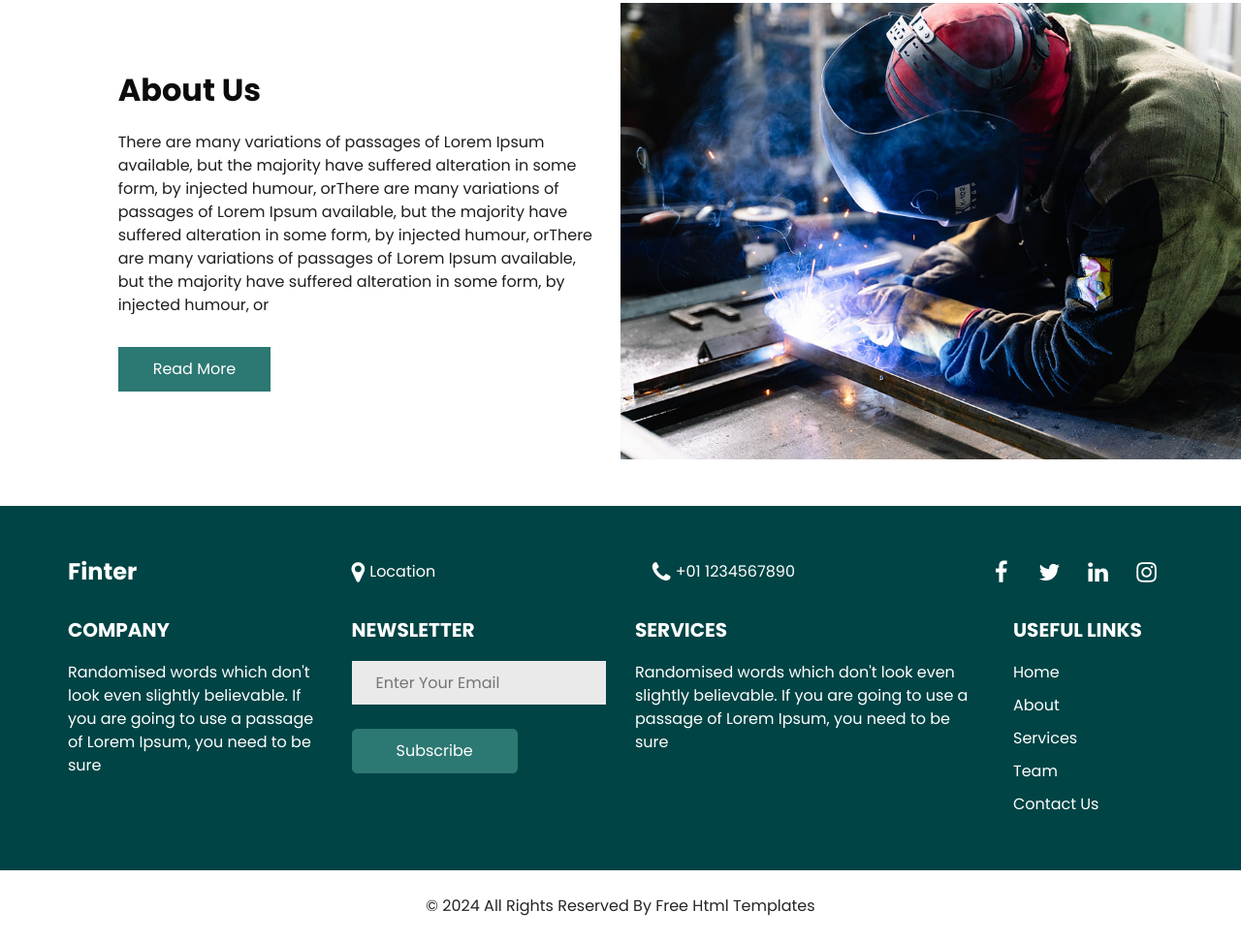
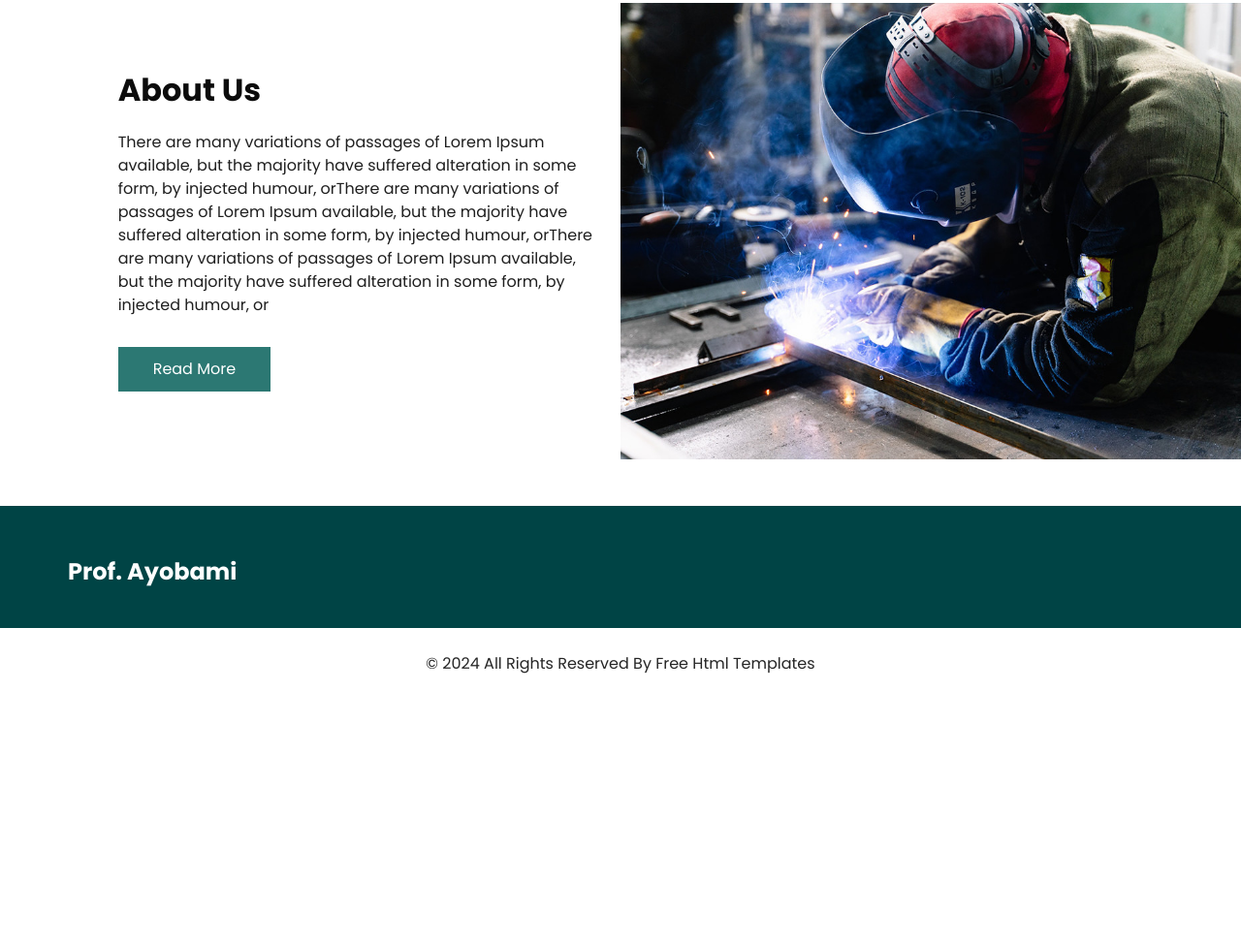
Before and after one commit to Daveux/payobami, a plain HTML site: page index.html in a window 1280 px wide. Shown: the part 845-1817 px from the top of the page at 97% size. After the commit the page ends 1567 px from the top, so only its background shows below. Drawn offline with nearby package versions, Linux system fonts and the light colour scheme; some packages are replaced by stand-ins of ours.

Commit message:
clean: Remove unnecessary parts of footer section

```diff
--- a/index.html
+++ b/index.html
@@ -253,115 +253,8 @@
         <div class="row">
           <div class="col-md-3 ">
             <a class="navbar-brand" href="index.html">
-              Finter
+              Prof. Ayobami
             </a>
-          </div>
-          <div class="col-md-5 ">
-            <div class="info_contact">
-              <a href="">
-                <i class="fa fa-map-marker" aria-hidden="true"></i>
-                <span>
-                  Location
-                </span>
-              </a>
-              <a href="">
-                <i class="fa fa-phone" aria-hidden="true"></i>
-                <span>
-                  +01 1234567890
-                </span>
-              </a>
-            </div>
-          </div>
-          <div class="col-md-4 ">
-            <div class="social_box">
-              <a href="">
-                <i class="fa fa-facebook" aria-hidden="true"></i>
-              </a>
-              <a href="">
-                <i class="fa fa-twitter" aria-hidden="true"></i>
-              </a>
-              <a href="">
-                <i class="fa fa-linkedin" aria-hidden="true"></i>
-              </a>
-              <a href="">
-                <i class="fa fa-instagram" aria-hidden="true"></i>
-              </a>
-            </div>
-          </div>
-        </div>
-      </div>
-      <div class="info_bottom">
-        <div class="row">
-          <div class="col-lg-3 col-md-6">
-            <div class="info_detail">
-              <h5>
-                Company
-              </h5>
-              <p>
-                Randomised words which don't look even slightly believable. If you are going to use a passage of
-                Lorem
-                Ipsum, you need to be sure
-              </p>
-            </div>
-          </div>
-          <div class="col-lg-3 col-md-6">
-            <div class="info_form">
-              <h5>
-                NEWSLETTER
-              </h5>
-              <form action="">
-                <input type="text" placeholder="Enter Your Email" />
-                <button type="submit">
-                  Subscribe
-                </button>
-              </form>
-            </div>
-          </div>
-          <div class="col-lg-4 col-md-6">
-            <div class="info_detail">
-              <h5>
-                Services
-              </h5>
-              <p>
-                Randomised words which don't look even slightly believable. If you are going to use a passage of
-                Lorem
-                Ipsum, you need to be sure
-              </p>
-            </div>
-          </div>
-          <div class="col-lg-2 col-md-6">
-            <div class="">
-              <h5>
-                Useful links
-              </h5>
-              <ul class="info_menu">
-                <li>
-                  <a href="index.html">
-                    Home
-                  </a>
-                </li>
-                <li>
-                  <a href="about.html">
-                    About
-                  </a>
-                </li>
-                <li>
-                  <a href="service.html">
-                    Services
-                  </a>
-                </li>
-                <li>
-                  <a href="team.html">
-                    Team
-                  </a>
-                </li>
-                <li class="mb-0">
-                  <a href="contact.html">
-                    Contact Us
-                  </a>
-                </li>
-              </ul>
-            </div>
           </div>
         </div>
       </div>
```
